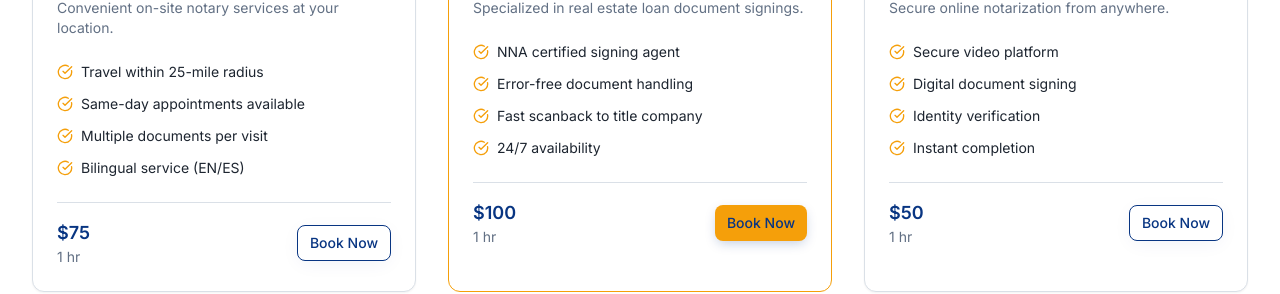
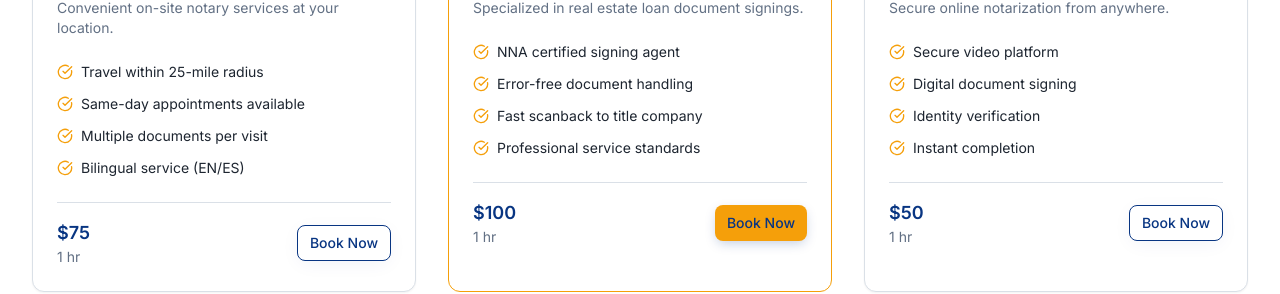
Before and after one commit to notaryandsigningsllc/notary-and-signings-llc, a React (Vite) app: page / in a window 1280 px wide. Shown: the part 2640-2934 px from the top of the page. Built offline with nearby package versions, Linux system fonts and the light colour scheme.

Commit message:
Fix 24/7 availability claim

```diff
--- a/src/contexts/LanguageContext.tsx
+++ b/src/contexts/LanguageContext.tsx
@@ -100,7 +100,7 @@ const translations = {
     'services.loan.feature1': 'NNA certified signing agent',
     'services.loan.feature2': 'Error-free document handling',
     'services.loan.feature3': 'Fast scanback to title company',
-    'services.loan.feature4': '24/7 availability',
+    'services.loan.feature4': 'Professional service standards',
     'services.loan.price': '$100-$150',
     'services.loan.includes': 'Includes: Full loan package review, signing coordination, document return. After-hours (8PM-8AM): +$25.',
     'services.ron.title': 'Remote Online Notarization',
```
